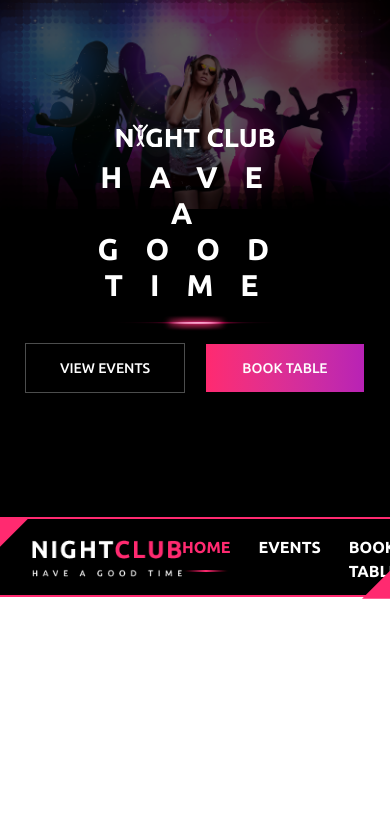
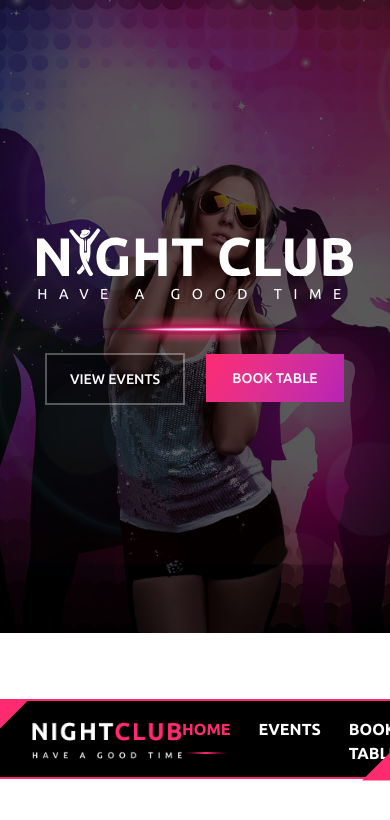
Before and after one commit to NannaDufour/eksamen-3sem, a Next.js app: page / in a window 390 px wide. Shown: the top 820 px of the page. Built offline with nearby package versions, Linux system fonts and the light colour scheme.

Commit message:
Responsivt design og små rettelser på hero og knapper

```diff
--- a/src/components/Hero.tsx
+++ b/src/components/Hero.tsx
@@ -3,27 +3,27 @@ import HeroBtn from "./HeroBtn";
 
 const Hero = () => {
   return (
-    <section className="full-bleed grid bg-black">
+    <section className="full-bleed grid bg-black h-[75vh] md:h-[80vh] overflow-hidden">
       <Image
-        className="col-start-1 row-start-1 w-full object-cover opacity-35"
+        className="col-start-1 row-start-1 w-full h-full opacity-35 object-cover"
         src="/bg/header_bg_2.jpg"
         width={1200}
         height={800}
         alt="photoOfClub"
       />
-      <div className="col-start-1 row-start-1 gap-3 z-10 flex flex-col items-center justify-center text-center">
+      <div className="col-start-1 row-start-1 gap-2 md:gap-3 z-10 flex flex-col items-center justify-center text-center">
         <Image
-          className="flex flex-col w-1/2"
+          className="md:w-1/2 h-auto"
           src="/icon/Logo.svg"
           width={400}
           height={400}
           alt="photoOflogo"
         />
-        <h2 className="w-1/2 text-white text-3xl font-semibold tracking-[0.9em]">
+        <h2 className="md:w-1/2 text-white text-size-xs md:text-size-m font-s md:font-medium tracking-[0.8em] md:tracking-[1.3em]">
           HAVE A GOOD TIME
         </h2>
         <Image
-          className="w-1/2"
+          className="md:w-1/2"
           src="/bottom_line.png"
           width={400}
           height={400}
--- a/src/components/ui/button.tsx
+++ b/src/components/ui/button.tsx
@@ -9,11 +9,11 @@ const buttonVariants = cva(
     variants: {
       variant: {
         default:
-          "bg-background/30 text-secondary-text border-white/30 p-6 hover:bg-primary/80 w-40",
+          "bg-background/30 text-secondary-text border-2 border-white/30 p-6 hover:bg-primary/80 w-[10em]",
         outline:
           "border-border bg-background hover:bg-muted hover:text-foreground aria-expanded:bg-muted aria-expanded:text-foreground dark:border-input dark:bg-input/30 dark:hover:bg-input/50",
         secondary:
-          "bg-linear-to-r from-btn-gradient-start to-btn-gradient-end text-secondary-text p-6 w-40 hover:bg-[color-mix(in_oklch,var(--secondary),var(--foreground)_5%)] aria-expanded:bg-secondary aria-expanded:text-secondary-foreground",
+          "bg-linear-120 from-btn-gradient-start to-btn-gradient-end text-secondary-text p-6 w-[10em] hover:bg-[color-mix(in_oklch,var(--secondary),var(--foreground)_5%)] aria-expanded:bg-secondary aria-expanded:text-secondary-foreground",
         ghost:
           "hover:bg-muted hover:text-foreground aria-expanded:bg-muted aria-expanded:text-foreground dark:hover:bg-muted/50",
         destructive:
```
